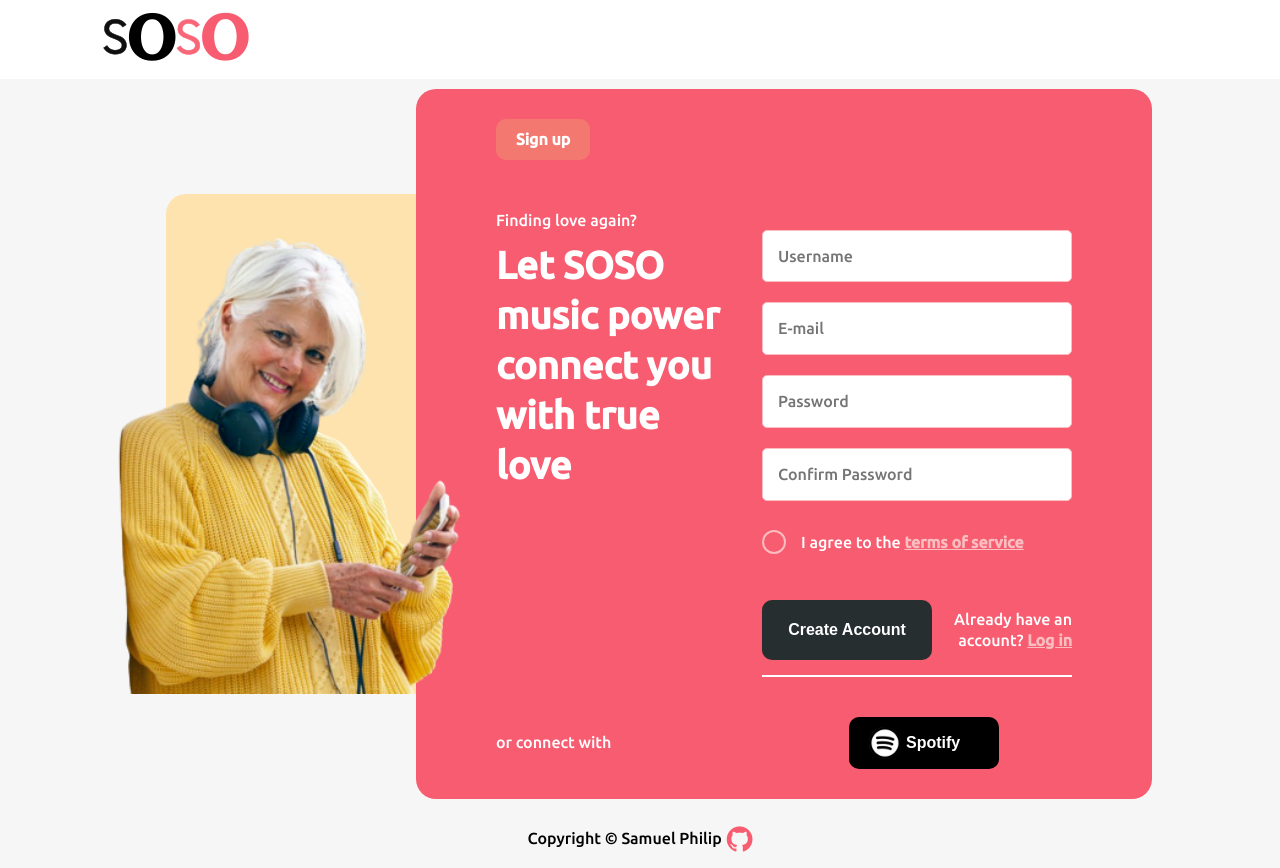
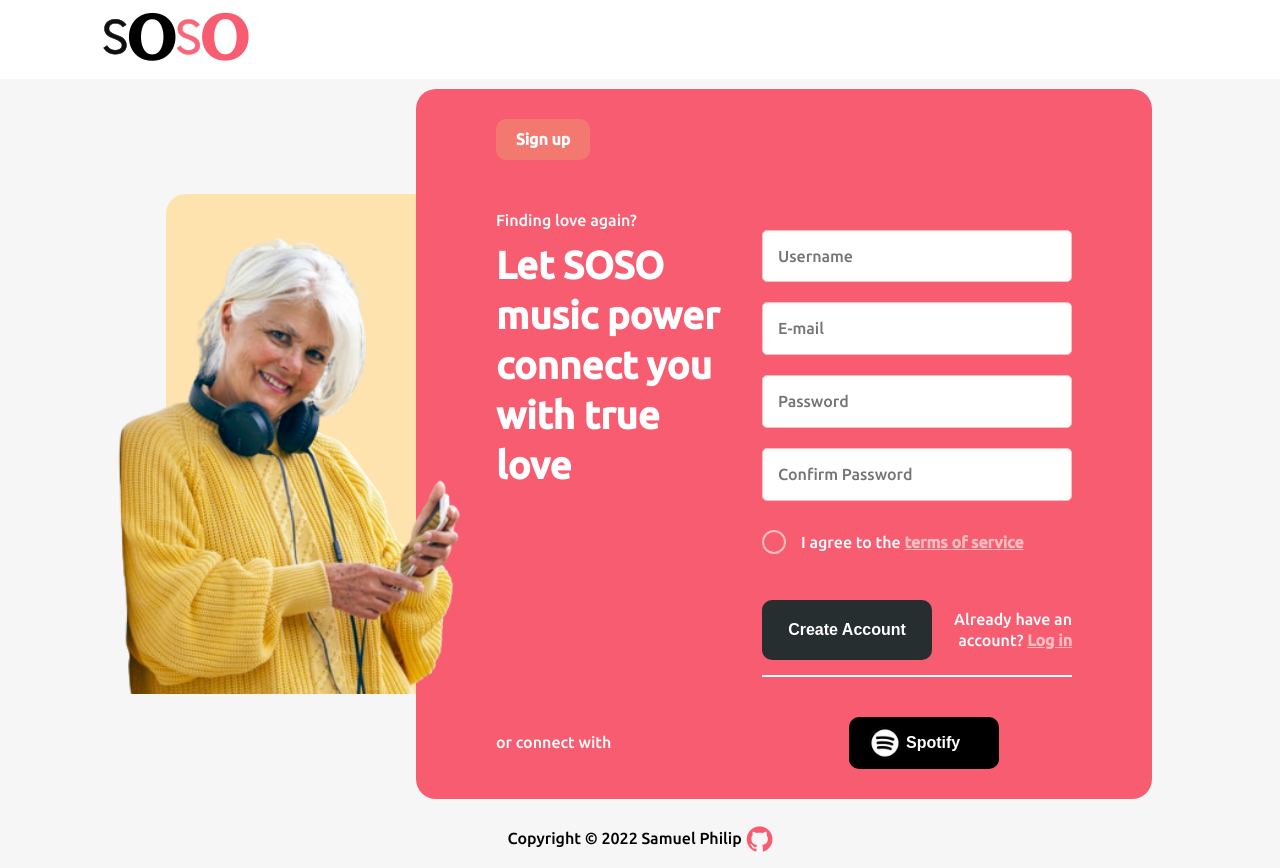
Before and after one commit to espiNovah/soso-signup-form, a plain HTML site: page index.html in a window 1280 px wide. Drawn offline with Linux system fonts and the light colour scheme.

Commit message:
Set textContent of copyrightYear

```diff
--- a/script.js
+++ b/script.js
@@ -2,7 +2,7 @@ const form = document.getElementById("form");
 const pw1 = document.getElementById("password")
 const pw2 = document.getElementById("confirmPassword");
 const errorMessage = document.getElementById("pwCheck");
-const copyrightYear =  document.querySelector(".footer--year")
+const copyrightYear = document.querySelector(".footer--year")
 let isPasswordMatched = null;
 
 function comparePassword(e) {
@@ -34,4 +34,4 @@ pw2.addEventListener('keyup', comparePassword);
 form.addEventListener('submit', checkForm);
 
 /* footer */
-copyrightYear = new Date().getFullYear()
+copyrightYear.textContent = new Date().getFullYear();
```
Also changed, not shown: index.html (line endings or trailing spaces).
